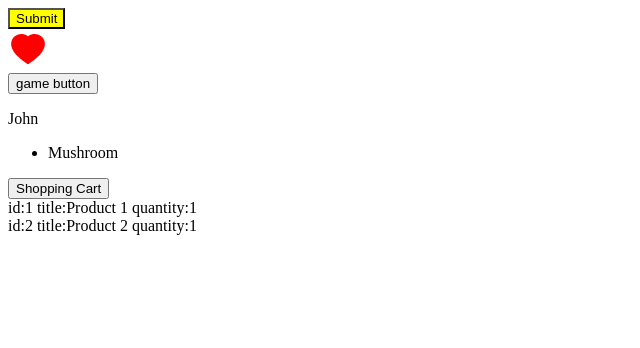
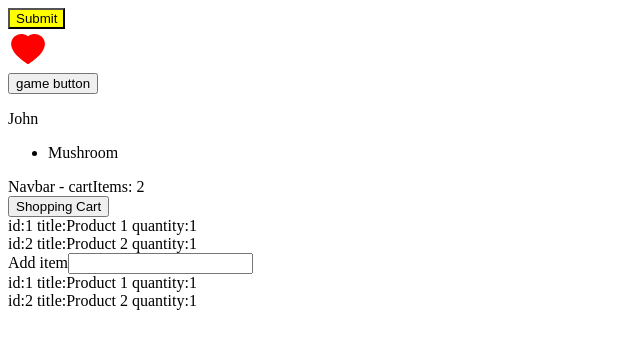
Before and after one commit to Nayem73/React-Training, a React (Vite) app in the folder codewithmosh-typescript/: page / in a window 1280 px wide. Shown: the top 348 px of the page, without its empty margins (0-640 px from the left). Built offline with nearby package versions, Linux system fonts and the light colour scheme.

Commit message:
implemented something interesting: navbar with number of caritems, got the number from shoppingcart's items array length of cart

```diff
--- a/codewithmosh-typescript/src/App.tsx
+++ b/codewithmosh-typescript/src/App.tsx
@@ -3,6 +3,7 @@ import Button from "./components/Button"
 import Like from "./components/Like"
 import Game from "./components/Game";
 import ShoppingCart from "./components/ShoppingCart";
+import Navbar from "./components/Navbar";
 
 function App() {
   const [isRed, setIsRed] = useState(true);
@@ -44,6 +45,7 @@ function App() {
         pizza={pizza}
       />
 
+      <Navbar totalItems={cart.items.length} />
       <ShoppingCart onClick={() => {
         console.log('Shopping cart button clicked');
         setCart({
@@ -55,6 +57,10 @@ function App() {
       }}
         cart={cart}
 
+        onChange={(e) => {
+          setCart({ ...cart, items: [...cart.items, { id: 3, title: e.target.value, quantity: 1 }] })
+        }}
+
       />
     </>
   )
--- a/codewithmosh-typescript/src/components/Navbar.tsx
+++ b/codewithmosh-typescript/src/components/Navbar.tsx
@@ -1,5 +1,9 @@
-const Navbar = () => {
-  return <div>Navbar</div>;
+interface Props {
+  totalItems: number;
+}
+
+const Navbar = ({ totalItems }: Props) => {
+  return <div>Navbar - cartItems: {totalItems}</div>;
 };
 
 export default Navbar;
--- a/codewithmosh-typescript/src/components/ShoppingCart.tsx
+++ b/codewithmosh-typescript/src/components/ShoppingCart.tsx
@@ -8,12 +8,30 @@ interface Props {
       quantity: number;
     }[]
   }
+
+  onChange: (e: React.ChangeEvent<HTMLInputElement>) => void;
 }
 
-function ShoppingCart({ onClick, cart }: Props) {
+function ShoppingCart({ onClick, cart, onChange }: Props) {
+
+
   return (
     <div>
       <button onClick={onClick}>Shopping Cart</button>
+      {cart.items.map((item) =>
+        <div key={item.id}>
+          id:{item.id}
+          <span> title:{item.title}</span>
+          <span> quantity:{item.quantity}</span>
+        </div>
+
+      )}
+
+      <form>
+        <label>Add item</label>
+        <input type="text" onChange={onChange} />
+      </form>
+
       {cart.items.map((item) =>
         <div key={item.id}>
           id:{item.id}
```
